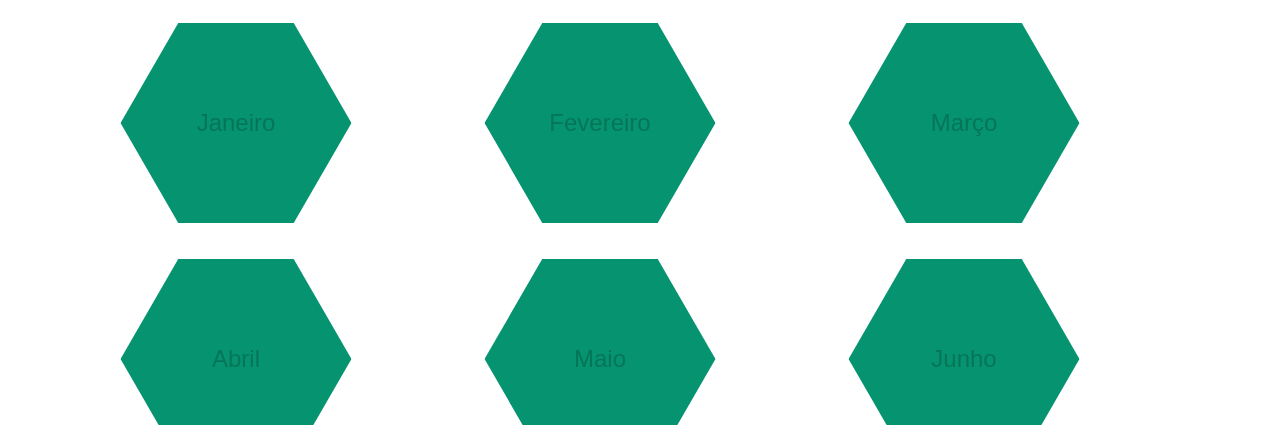
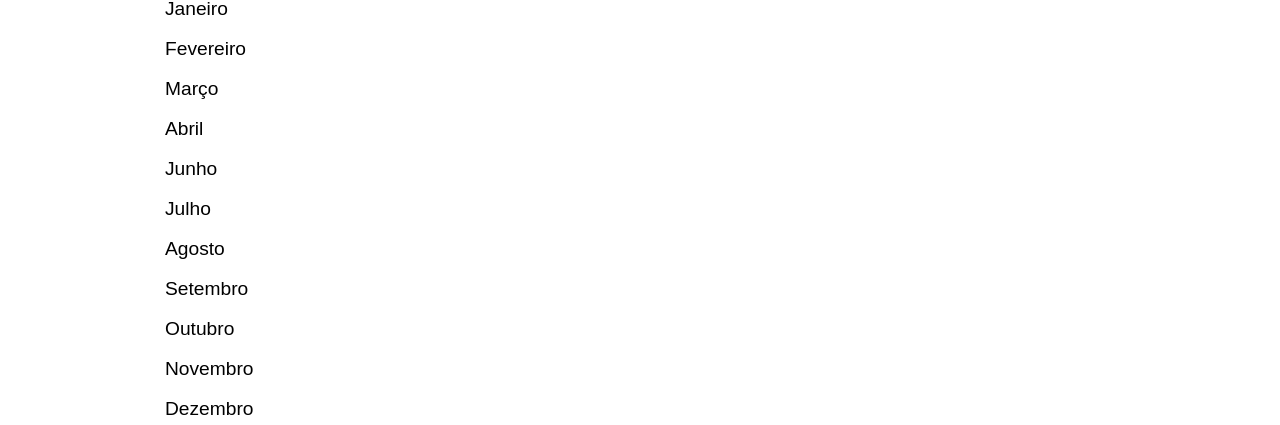
Before and after one commit to microestacoesjt/estacoes_site, a plain HTML site: page iffguarus.html in a window 1280 px wide. Shown: the part 172-597 px from the top of the page. Drawn offline with nearby package versions, Linux system fonts and the light colour scheme.

Commit message:
Add files via upload

```diff
--- a/css/iffguarus.css
+++ b/css/iffguarus.css
@@ -1,113 +1,42 @@
-
-
-.hexagon
-{   overflow: hidden;
-    visibility: hidden;
-    -webkit-transform: rotate(120deg);
-    -moz-transform: rotate(120deg);
-    -o-transform: rotate(120deg);
-    transform: rotate(120deg);
-    cursor: pointer;
+.listh1{
+	color: #069370;
+	font-size: 2.3rem;
 }
-
-.hexagon-in1
-{   overflow: hidden;
-    width: 100%;
-    height: 100%;
-    -webkit-transform: rotate(-60deg);
-    -moz-transform: rotate(-60deg);
-    -o-transform: rotate(-60deg);
-    transform: rotate(-60deg);
-}
-
-.hexagon-in2
-{   width: 100%;
-    height: 100%;
-    background-repeat: no-repeat;
-    background-position: 50%;
-    text-align: center;
-	position: relative;
-	background:#069370;
-	display: flex;
-	justify-content:center;
-	align-items:center;
-	z-index: 1;
-    transform: translateY(100px);
-
-
-
-
-    visibility: visible;
-    -webkit-transform: rotate(-60deg);
-    -moz-transform: rotate(-60deg);
-    -o-transform: rotate(-60deg);
-    transform: rotate(-60deg);
-}
-
-.hexagon-in2:hover
-{
-color: white;
-background-color:#069370;
-}
-
-.hexagon1
-{   width: 400px;
-    height: 200px;
-    margin: 0 0 0 -80px;
-}
-
-    .h1g{
-
-
-		text-align: center;
-		font-size: 1.5em;
-        opacity: 0.2;
-    transform: 0.5s;
-    }
-
-
-
-
-.lista2 {
-display: flex;
-margin:20px;
-margin-top: 1.2vw;
-    list-style-type:  none;
-    display: inline-block;
+.listmonths{
+	list-style: none;
+	font-size: 1.2rem;
+	margin-left : 5vh;
 
 
 }
 
-.modocr{
-
-
-
-        list-style: none;
-
-
-
-        flex-wrap: nowrap;
-        overflow-x: auto;
-        overflow-y: hidden;
+.listmonths li{
+	margin: 5px;
+	display: block;
+	width: 100px;
+	height: 35px;
+	  display: flex;
+		align-items: center
 
 
 }
-.Principal{
-    margin-top: 10vh;
-    align-items: center;
-    justify-content: center;
-    text-align: center;
-    display: flex;
-    flex-direction: column;
+.listmonths li:hover{
+	cursor: pointer;
+	background:#069370;
+	color: white;
 
 }
 
-@media (max-width: 768px){
-    .hexagon1
-{   width: 220px;
-    height: 110px;
-    margin: 0 0 0 -80px;
+
+.listall{
+	margin-left: 5vh;
+	margin-top: 2vh;
 }
 
+@media (min-width: 500px){
+
+.listall{
+	margin-left :15vh;
+}
 
 }
--- a/iffguarus.html
+++ b/iffguarus.html
@@ -40,33 +40,46 @@
 <main>
 
 <section class="Principal">
-  <ul class="modocr">
-    <li class="lista2"><div class="hexagon hexagon1"><div class="hexagon-in1"><div class="hexagon-in2"><a class="h1g">Janeiro</a></div></div></div>
-    </li>
-    <li class="lista2"><div class="hexagon hexagon1"><div class="hexagon-in1"><div class="hexagon-in2"><a class="h1g">Fevereiro</a></div></div></div>
-    </li>
-    <li class="lista2"><div class="hexagon hexagon1"><div class="hexagon-in1"><div class="hexagon-in2"><a class="h1g">Março</a></div></div></div>
-    </li>
-    <li class="lista2"><div class="hexagon hexagon1"><div class="hexagon-in1"><div class="hexagon-in2"><a class="h1g">Abril</a></div></div></div>
-    </li>
-     <li class="lista2"><div class="hexagon hexagon1"><div class="hexagon-in1"><div class="hexagon-in2"><a class="h1g">Maio</a></div></div></div>
 
-    </li>
-     <li class="lista2"><div class="hexagon hexagon1"><div class="hexagon-in1"><div class="hexagon-in2"><a class="h1g">Junho</a></div></div></div>
-    </li>
-     <li class="lista2"><div class="hexagon hexagon1"><div class="hexagon-in1"><div class="hexagon-in2"><a class="h1g">Julho</a></div></div></div>
-    </li>
-     <li class="lista2"><div class="hexagon hexagon1"><div class="hexagon-in1"><div class="hexagon-in2"><a class="h1g">Agosto</a></div></div></div>
-    </li>
-     <li class="lista2"><div class="hexagon hexagon1"><div class="hexagon-in1"><div class="hexagon-in2"><a class="h1g">Setembro</a></div></div></div>
-    </li>
-     <li class="lista2"><div class="hexagon hexagon1"><div class="hexagon-in1"><div class="hexagon-in2"><a class="h1g">Outubro</a></div></div></div>
-    </li>
-     <li class="lista2"><div class="hexagon hexagon1"><div class="hexagon-in1"><div class="hexagon-in2"><a class="h1g">Novembro</a></div></div></div>
-    </li>
-     <li class="lista2"><div class="hexagon hexagon1"><div class="hexagon-in1"><div class="hexagon-in2"><a class="h1g">Dezembro</a></div></div></div>
-    </li>
-  </ul>
+  <dl class="listall">
+    <dt> <h1 class="listh1">2019 </h1> </dt>
+              <dd class="listmonths">
+                <li>Janeiro</li>
+                  <li>Fevereiro</li>
+                    <li>Março</li>
+                      <li>Abril</li>
+                        <li>Junho</li>
+                          <li>Julho</li>
+                            <li>Agosto</li>
+                              <li>Setembro</li>
+                                <li>Outubro</li>
+                                  <li>Novembro</li>
+                                     <li>Dezembro</li>
+              </dd>
+ <dt><h1 class="listh1">2020 </h1></dt>
+              <dd class="listmonths">
+                <li>Janeiro</li>
+                  <li>Fevereiro</li>
+                    <li>Março</li>
+                      <li>Abril</li>
+                        <li>Junho</li>
+                          <li>Julho</li>
+                            <li>Agosto</li>
+                              <li>Setembro</li>
+                                <li>Outubro</li>
+                                  <li>Novembro</li>
+                                     <li>Dezembro</li>
+              </dd>
+
+
+
+
+  </dl>
+
+
+
+
+
 
 </section>
 
```
